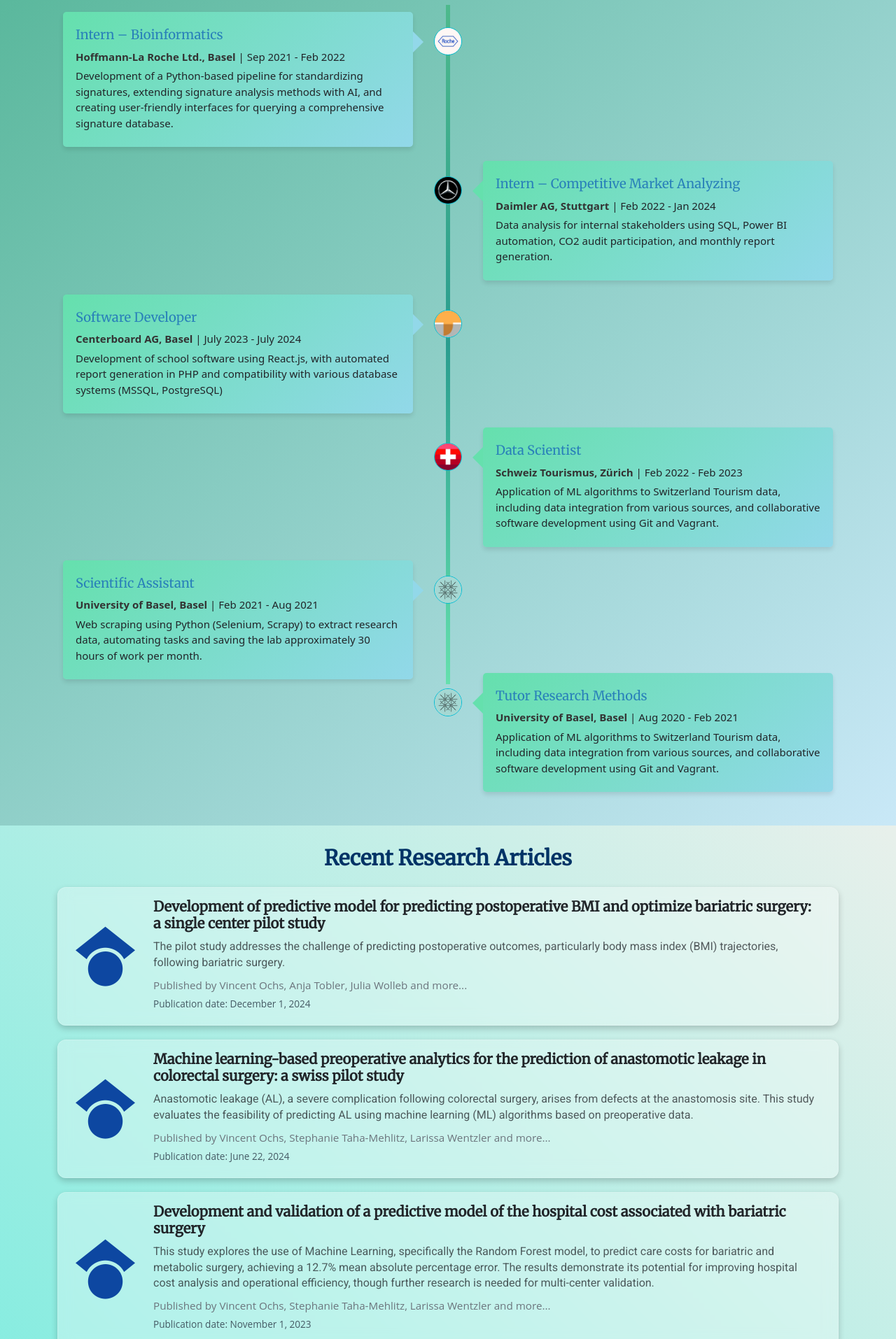
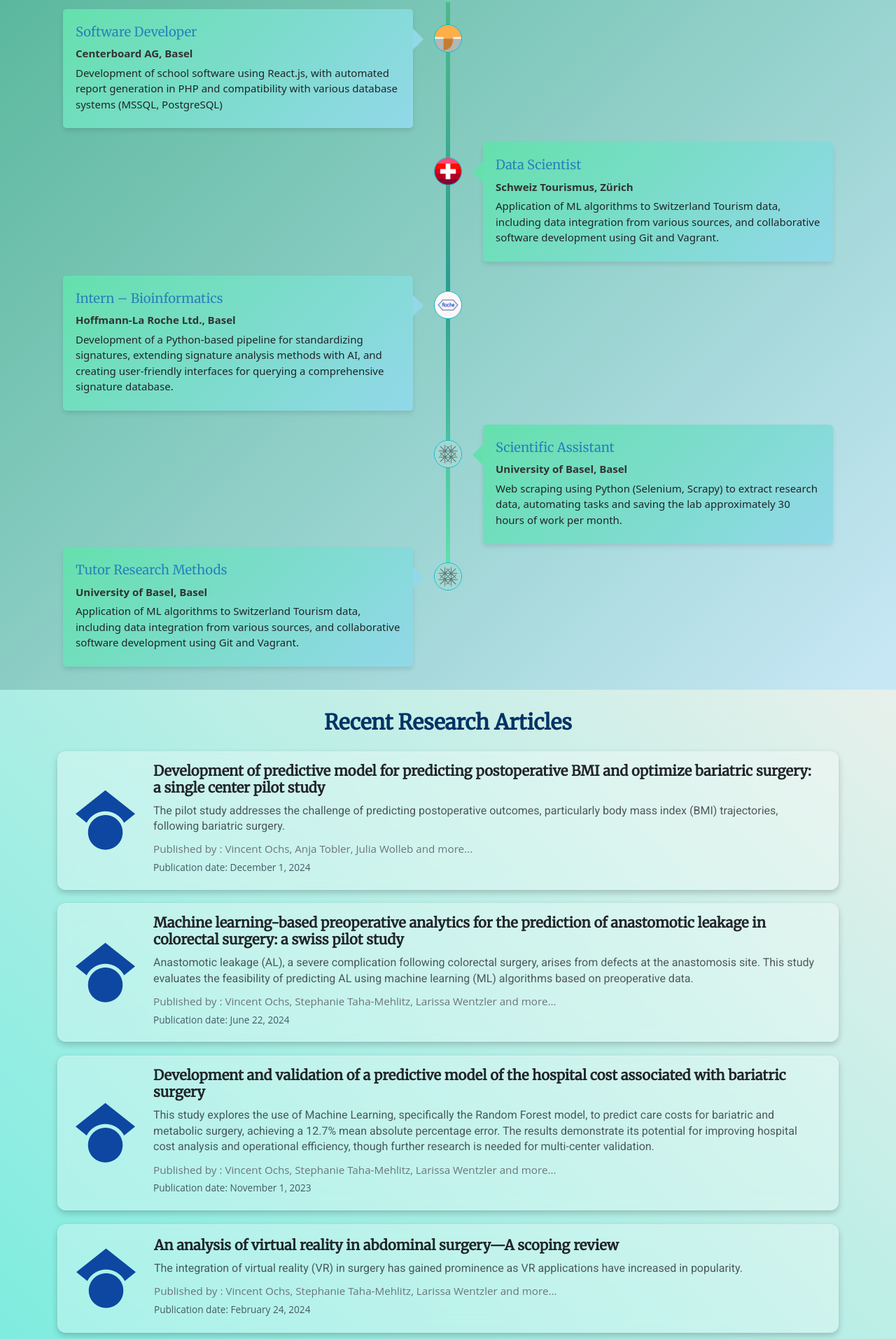
Before and after one commit to amiyaadhikary/vincent-portfolio-draft-final-review, a plain HTML site: page index.html in a window 1280 px wide. Shown: the part 707-2621 px from the top of the page at 70% size. Drawn offline with nearby package versions, Linux system fonts and the light colour scheme.

Commit message:
updated the content

```diff
--- a/css/styles.css
+++ b/css/styles.css
@@ -102,7 +102,7 @@ div h4 a {
 /* Biography */
 .bio p {
   font-family: "Lato", "Roboto", "Open Sans", Arial, sans-serif;
-  font-size: 1.08rem; /* Standard size for readability */
+  font-size: 1.05rem; /* Standard size for readability */
   line-height: 1.8; /* Improved line spacing */
   color: #242323; /* Dark gray for better contrast */
 }
@@ -112,7 +112,7 @@ div h4 a {
   .bio {
     margin-top: 20px; /* Reduce the top margin for better spacing */
     padding: 15px; /* Adjust padding to fit smaller screens */
-    font-size: 14px; /* Reduce font size for readability */
+    font-size: 12px; /* Reduce font size for readability */
     border-radius: 8px; /* Slightly smaller corners */
   }
 }
@@ -181,8 +181,6 @@ a.university-link {
 }
 
 /* General btn-glass styles */
-/* General styling for the button group */
-/* General styling for the button group */
 /* General styling for the button group */
 .btn-group {
   display: flex;
@@ -268,6 +266,12 @@ a.university-link {
   font-weight: 400;
   color: #333333; /* Dark gray */
   line-height: 1.6;
+}
+
+.pub_by {
+  font-family: "Open Sans", sans-serif;
+  font-weight: 500;
+  color: #6c757d; /* Dark gray */
 }
 
 /* Links */
@@ -502,19 +506,19 @@ a.university-link {
 }
 
 .ex-container:nth-child(2) {
-  animation-delay: 1s;
+  animation-delay: 1.5s;
 }
 .ex-container:nth-child(3) {
-  animation-delay: 2s;
+  animation-delay: 2.5s;
 }
 .ex-container:nth-child(4) {
-  animation-delay: 3s;
+  animation-delay: 3.5s;
 }
 .ex-container:nth-child(5) {
-  animation-delay: 4s;
+  animation-delay: 4.5s;
 }
 .ex-container:nth-child(6) {
-  animation-delay: 5s;
+  animation-delay: 5.5s;
 }
 
 .text-box {
@@ -1045,11 +1049,12 @@ a.university-link {
 /* Section Heading */
 .section-heading h1 {
   font-family: "Merriweather", serif;
-  font-size: 1.85rem; /* Prominent and attention-grabbing */
-  font-weight: 600; /* Bold weight for strong emphasis */
-  color: #2b4561; /* Vibrant blue for visual appeal */
-  letter-spacing: 1px; /* Slight spacing for elegance */
-  text-transform: uppercase; /* Professional look */
+  font-size: 1.85rem;
+  font-size: 30px;
+  font-weight: 600;
+  color: #2b4561;
+  letter-spacing: 1px;
+  text-transform: uppercase;
   margin-bottom: 20px;
 }
 
--- a/index.html
+++ b/index.html
@@ -242,43 +242,11 @@
       </div>
       <div class="experience-timeline my-0">
         <div class="ex-container left-ex-container">
-          <img src="./images/roche_logo.jpg" alt="Roche Logo" />
-          <div class="text-box">
-            <h4>Intern – Bioinformatics</h4>
-            <p>
-              <strong>Hoffmann-La Roche Ltd., Basel</strong> | Sep 2021 - Feb
-              2022
-            </p>
-            <p>
-              Development of a Python-based pipeline for standardizing
-              signatures, extending signature analysis methods with AI, and
-              creating user-friendly interfaces for querying a comprehensive
-              signature database.
-            </p>
-            <span class="left-ex-container-arrow"></span>
-          </div>
-        </div>
-
-        <div class="ex-container right-ex-container">
-          <img src="./images/mercedes_benz_ag_logo.jpg" alt="" />
-          <div class="text-box">
-            <h4>Intern – Competitive Market Analyzing</h4>
-            <p><strong>Daimler AG, Stuttgart</strong> | Feb 2022 - Jan 2024</p>
-            <p>
-              Data analysis for internal stakeholders using SQL, Power BI
-              automation, CO2 audit participation, and monthly report
-              generation.
-            </p>
-            <span class="right-ex-container-arrow"></span>
-          </div>
-        </div>
-
-        <div class="ex-container left-ex-container">
           <img src="./images/centerboard-ag-consulting_logo.png" alt="" />
           <div class="text-box">
             <h4>Software Developer</h4>
             <p>
-              <strong>Centerboard AG, Basel </strong> | July 2023 - July 2024
+              <strong>Centerboard AG, Basel </strong>
             </p>
             <p>
               Development of school software using React.js, with automated
@@ -294,7 +262,7 @@
           <div class="text-box">
             <h4>Data Scientist</h4>
             <p>
-              <strong>Schweiz Tourismus, Zürich</strong> | Feb 2022 - Feb 2023
+              <strong>Schweiz Tourismus, Zürich</strong>
             </p>
             <p>
               Application of ML algorithms to Switzerland Tourism data,
@@ -306,16 +274,17 @@
         </div>
 
         <div class="ex-container left-ex-container">
-          <img src="./images/uni-basel-logo-sm.jpg" alt="" />
+          <img src="./images/roche_logo.jpg" alt="Roche Logo" />
           <div class="text-box">
-            <h4>Scientific Assistant</h4>
+            <h4>Intern – Bioinformatics</h4>
             <p>
-              <strong>University of Basel, Basel </strong> | Feb 2021 - Aug 2021
+              <strong>Hoffmann-La Roche Ltd., Basel</strong>
             </p>
             <p>
-              Web scraping using Python (Selenium, Scrapy) to extract research
-              data, automating tasks and saving the lab approximately 30 hours
-              of work per month.
+              Development of a Python-based pipeline for standardizing
+              signatures, extending signature analysis methods with AI, and
+              creating user-friendly interfaces for querying a comprehensive
+              signature database.
             </p>
             <span class="left-ex-container-arrow"></span>
           </div>
@@ -324,16 +293,32 @@
         <div class="ex-container right-ex-container">
           <img src="./images/uni-basel-logo-sm.jpg" alt="" />
           <div class="text-box">
+            <h4>Scientific Assistant</h4>
+            <p>
+              <strong>University of Basel, Basel </strong>
+            </p>
+            <p>
+              Web scraping using Python (Selenium, Scrapy) to extract research
+              data, automating tasks and saving the lab approximately 30 hours
+              of work per month.
+            </p>
+            <span class="right-ex-container-arrow"></span>
+          </div>
+        </div>
+
+        <div class="ex-container left-ex-container">
+          <img src="./images/uni-basel-logo-sm.jpg" alt="" />
+          <div class="text-box">
             <h4>Tutor Research Methods</h4>
             <p>
-              <strong>University of Basel, Basel</strong> | Aug 2020 - Feb 2021
+              <strong>University of Basel, Basel</strong>
             </p>
             <p>
               Application of ML algorithms to Switzerland Tourism data,
               including data integration from various sources, and collaborative
               software development using Git and Vagrant.
             </p>
-            <span class="right-ex-container-arrow"></span>
+            <span class="left-ex-container-arrow"></span>
           </div>
         </div>
       </div>
@@ -370,7 +355,8 @@
             </h6>
 
             <p>
-              Published by Vincent Ochs, Anja Tobler, Julia Wolleb and more...
+              <span class="pub_by">Published by :</span> Vincent Ochs, Anja
+              Tobler, Julia Wolleb and more...
             </p>
             <p>Publication date: December 1, 2024</p>
           </div>
@@ -402,8 +388,8 @@
             </h6>
 
             <p>
-              Published by Vincent Ochs, Stephanie Taha-Mehlitz, Larissa
-              Wentzler and more...
+              <span class="pub_by">Published by :</span> Vincent Ochs, Stephanie
+              Taha-Mehlitz, Larissa Wentzler and more...
             </p>
             <p>Publication date: June 22, 2024</p>
           </div>
@@ -436,8 +422,8 @@
             </h6>
 
             <p>
-              Published by Vincent Ochs, Stephanie Taha-Mehlitz, Larissa
-              Wentzler and more...
+              <span class="pub_by">Published by :</span> Vincent Ochs, Stephanie
+              Taha-Mehlitz, Larissa Wentzler and more...
             </p>
             <p>Publication date: November 1, 2023</p>
           </div>
@@ -466,8 +452,8 @@
             </h6>
 
             <p>
-              Published by Vincent Ochs, Stephanie Taha-Mehlitz, Larissa
-              Wentzler and more...
+              <span class="pub_by">Published by :</span> Vincent Ochs, Stephanie
+              Taha-Mehlitz, Larissa Wentzler and more...
             </p>
             <p>Publication date: February 24, 2024</p>
           </div>
@@ -621,12 +607,6 @@
         <div class="info contact-info">
           <h2>Contact Details</h2>
           <p>
-            <strong>Phone:</strong>
-            <a href="tel:+1234567890" class="text-decoration-none"
-              >+1 (234) 567-890</a
-            >
-          </p>
-          <p>
             <strong>Email:</strong>
             <a href="mailto:vincentochs@gmx.de" class="text-decoration-none">
               vincentochs@gmx.de
```
